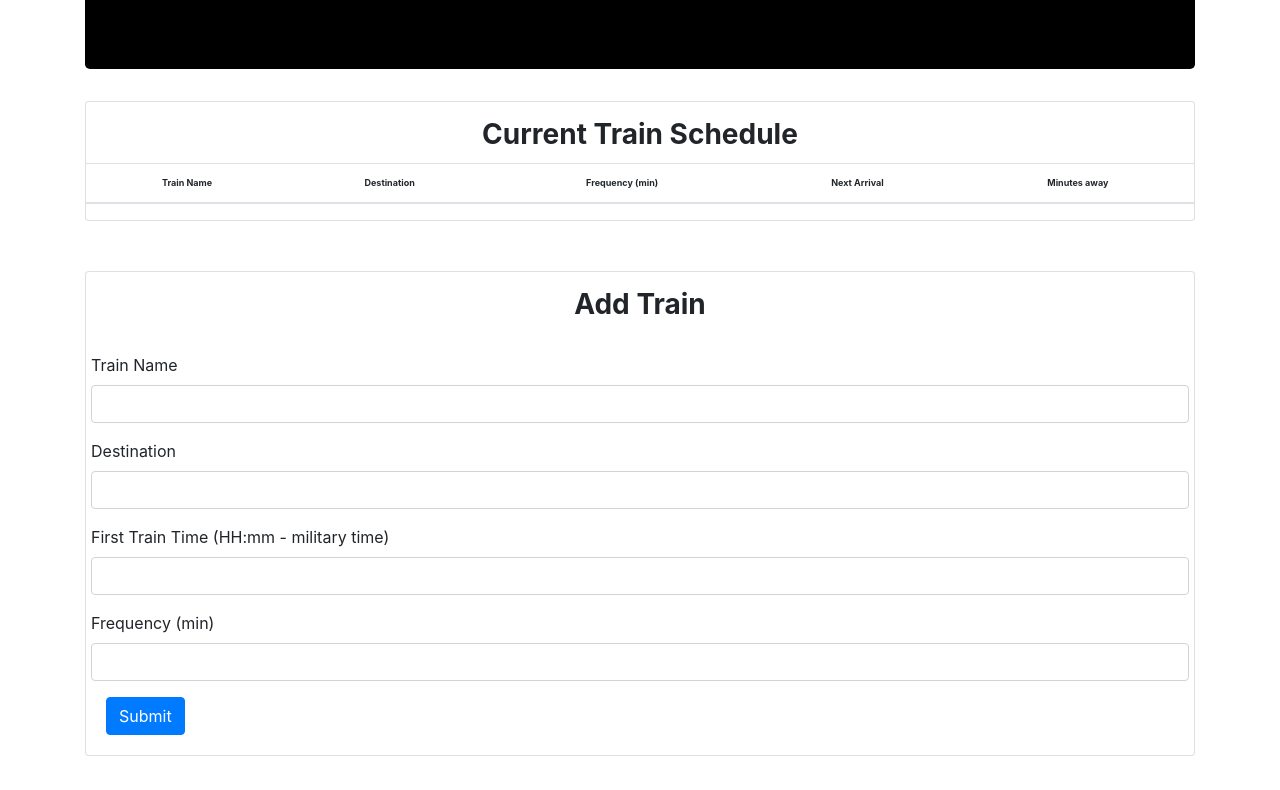
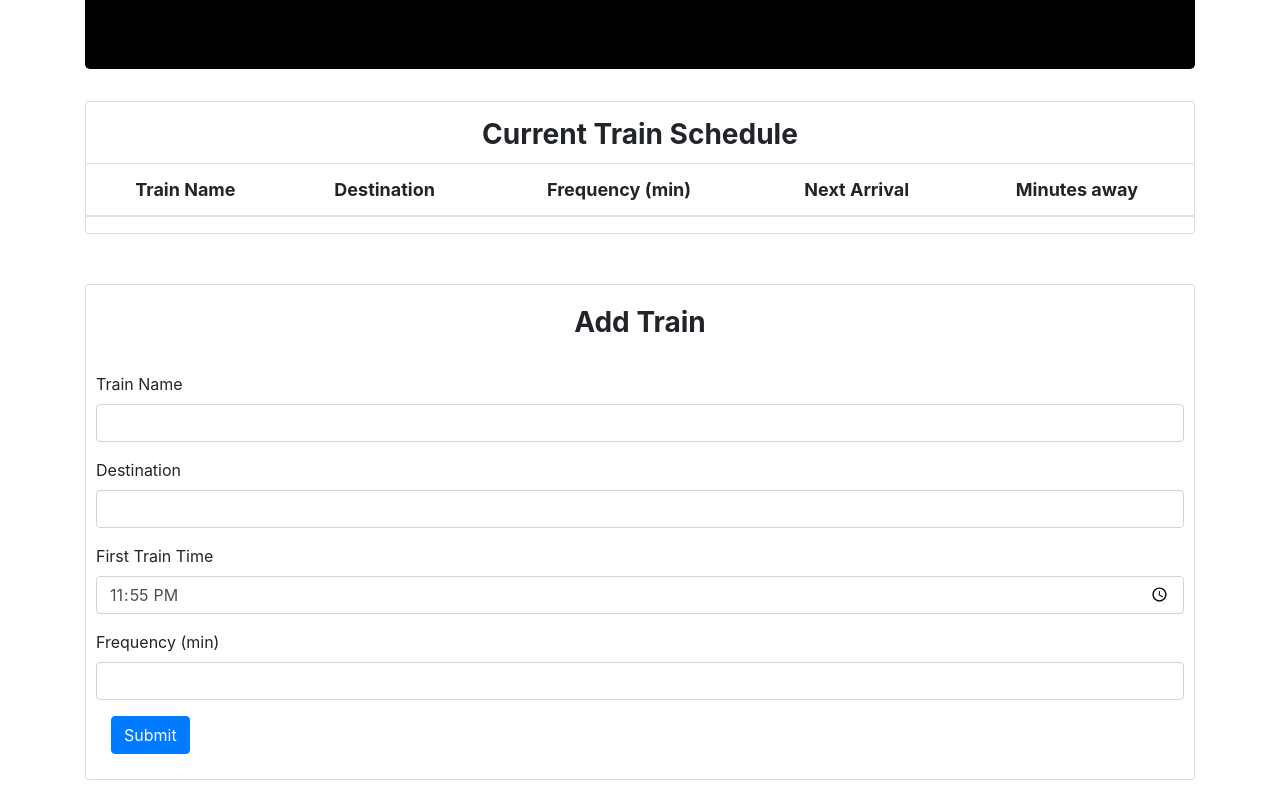
Before and after one commit to funkaj/Train-scheduler, a plain HTML site: page index.html in a window 1280 px wide. Shown: the part 237-1027 px from the top of the page. Before the commit the page ends 993 px from the top, so only its background shows below. Drawn offline with nearby package versions, Linux system fonts and the light colour scheme; no server answers.

Commit message:
finished

```diff
--- a/assets/css/styles.css
+++ b/assets/css/styles.css
@@ -2,6 +2,10 @@
 /* ---- nav-bar ---- */
 .card-primary .card-body {
     padding: 0px;
+}
+ .form{
+     padding: 5px;
+    margin-bottom: 10px;
 }
 .table thead th {
     font-weight: bold;
@@ -63,3 +67,23 @@ nav a {
 .jumbotron {
     margin-top: 30px;
 }
+
+@media screen and (min-width: 767px) {
+    .table thead th {
+        font-weight: bold;
+        font-size: large;
+        vertical-align: middle;
+        text-align: center;
+    }
+    .table td {
+        font-weight: bold;
+        font-size: medium;
+        vertical-align: middle;
+        text-align: center;
+    }
+    .card-title {
+        padding-top: 1rem;
+        text-align: center;
+        vertical-align: center;
+    }
+}
--- a/assets/javascript/app.js
+++ b/assets/javascript/app.js
@@ -33,7 +33,10 @@ $("#submit").on("click", function () {
     freq: frequency
 
   });
-
+  $("#train-input").val("");
+  $("#destination-input").val("");
+  $("#time-input").val();
+  $("#frequency-input").val("");
 });
 
 // 3. Create Firebase event for adding train to the database and a row in the html when a user adds an entry
--- a/index.html
+++ b/index.html
@@ -71,7 +71,7 @@
                 </div>
             </div>
             <div class="col-lg-12">
-                <div class="card card-primary" style="width:100%; margin-top: 50px;">
+                <div class="card card-primary form" style="width:100%; margin-top: 50px;">
                     <div class="card-heading">
                         <h3 class="card-title">
                             <strong>Add Train</strong>
@@ -88,12 +88,12 @@
                                 <input class="form-control" id="destination-input" type="text">
                             </div>
                             <div class="form-group row">
-                                <label for="time-input">First Train Time (HH:mm - military time)</label>
-                                <input class="form-control" id="time-input" type="text">
+                                <label for="time-input">First Train Time</label>
+                                <input class="form-control" id="time-input" type="time" value="23:55" required>
                             </div>
                             <div class="form-group row">
                                 <label for="frequency-input">Frequency (min)</label>
-                                <input class="form-control" id="frequency-input" type="text">
+                                <input class="form-control" id="frequency-input" type="number" required>
                             </div>
                             <button class="btn btn-primary" id="submit" type="submit">Submit</button>
                         </form>
```
